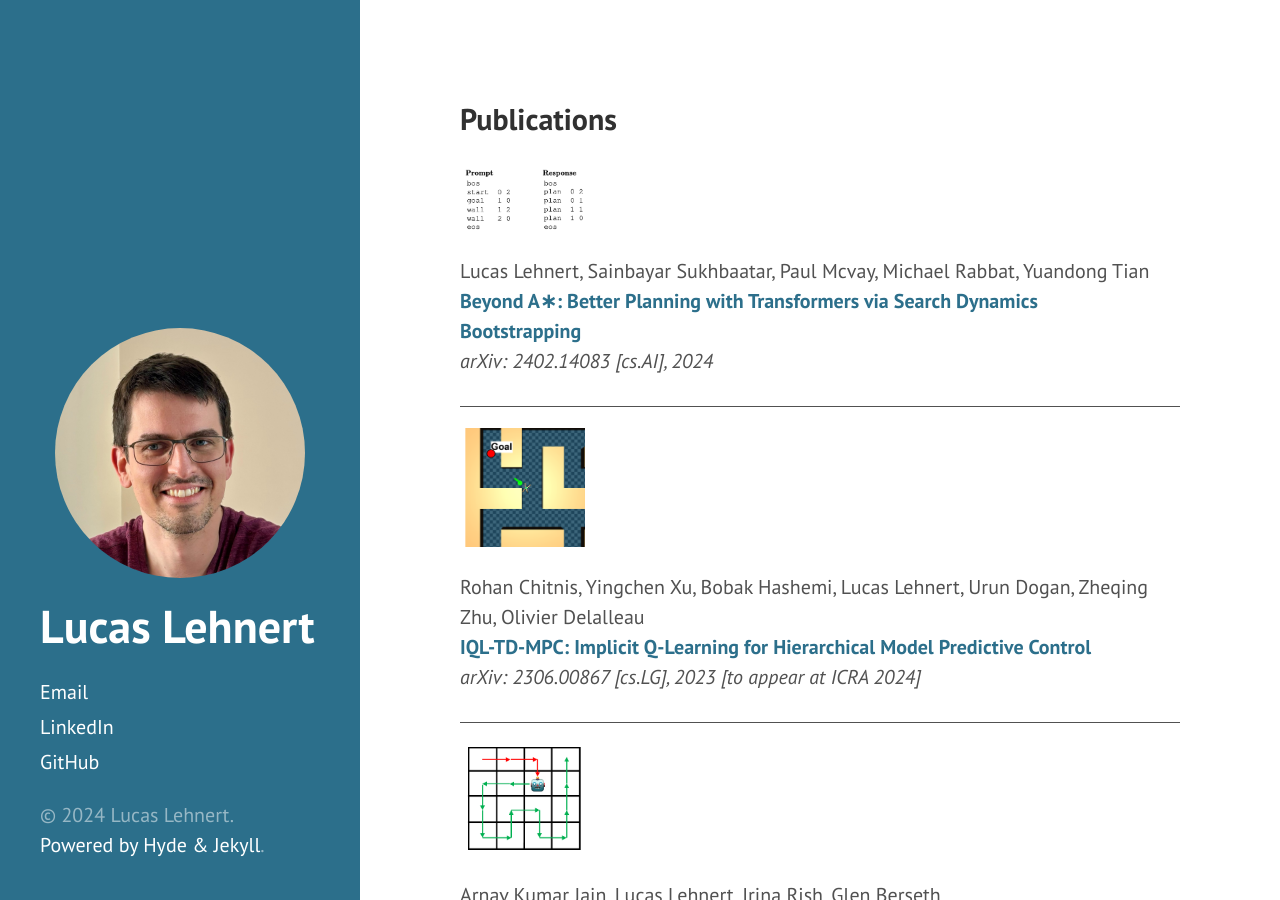
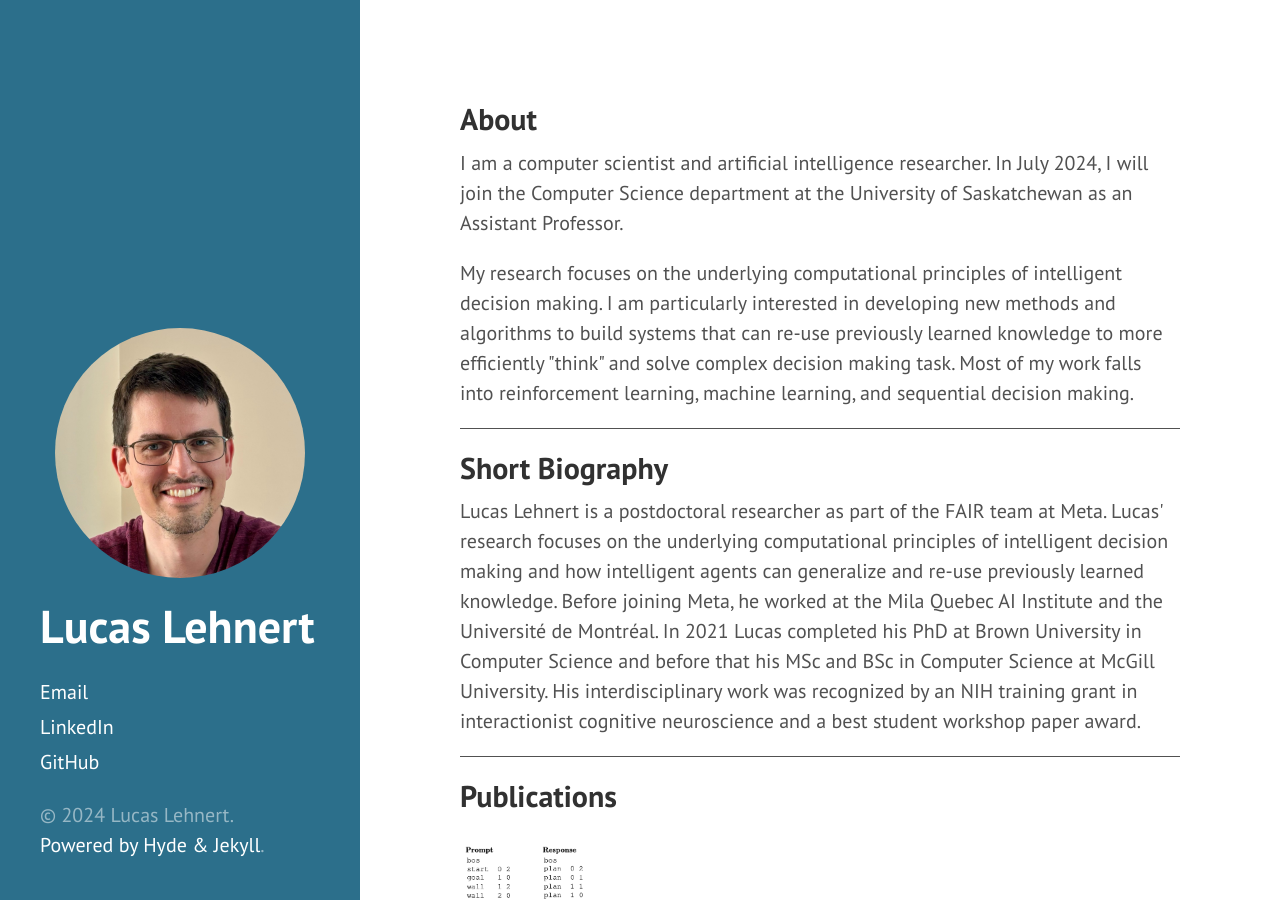
Before and after one commit to lucaslehnert/lucaslehnert.github.io, a Jekyll site: the page built from index.html, in a window 1280 px wide and 900 px high. Built offline with Jekyll 4.4.1, drawn with Linux system fonts in a browser that asks for light colours; Markdown is read by kramdown in place of the engine named in the settings; the list of posts is cut into pages by our own code.

Commit message:
updating content

```diff
--- a/index.html
+++ b/index.html
@@ -5,11 +5,34 @@ title: Home
 
 <div class="pages">
 
-<!--   <div class="section">
+  <div class="section">
     <h2>About</h2>
     <p>
+      I am a computer scientist and artificial intelligence researcher.
+      In July 2024, I will join the Computer Science department at the University of Saskatchewan as an Assistant Professor.
     </p>
-  </div> -->
+
+    <p>
+      My research focuses on the underlying computational principles of intelligent decision making.
+      I am particularly interested in developing new methods and algorithms to build systems that can re-use previously learned knowledge to more efficiently "think" and solve complex decision making task.
+      Most of my work falls into reinforcement learning, machine learning, and sequential decision making.
+    </p>
+
+    <div class="h-line" />
+  </div>
+
+  <div class="section">
+    <h2>Short Biography</h2>
+    <p>
+      Lucas Lehnert is a postdoctoral researcher as part of the FAIR team at Meta.
+      Lucas' research focuses on the underlying computational principles of intelligent decision making and how intelligent agents can generalize and re-use previously learned knowledge.
+      Before joining Meta, he worked at the Mila Quebec AI Institute and the Université de Montréal.
+      In 2021 Lucas completed his PhD at Brown University in Computer Science and before that his MSc and BSc in Computer Science at McGill University.
+      His interdisciplinary work was recognized by an NIH training grant in interactionist cognitive neuroscience and a best student workshop paper award.
+    </p>
+
+    <div class="h-line" />
+  </div>
 
   <div class="section">
     <h2>Publications</h2>
```
